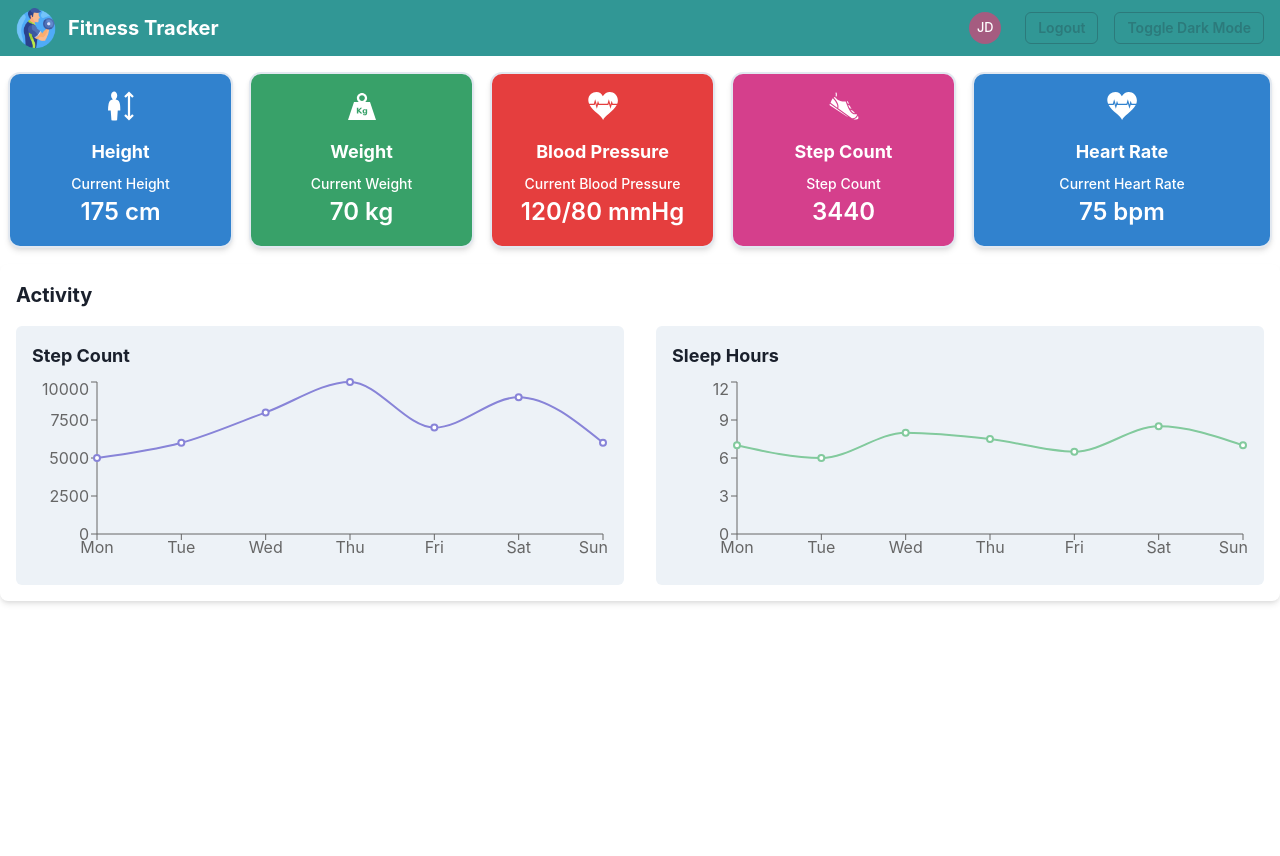
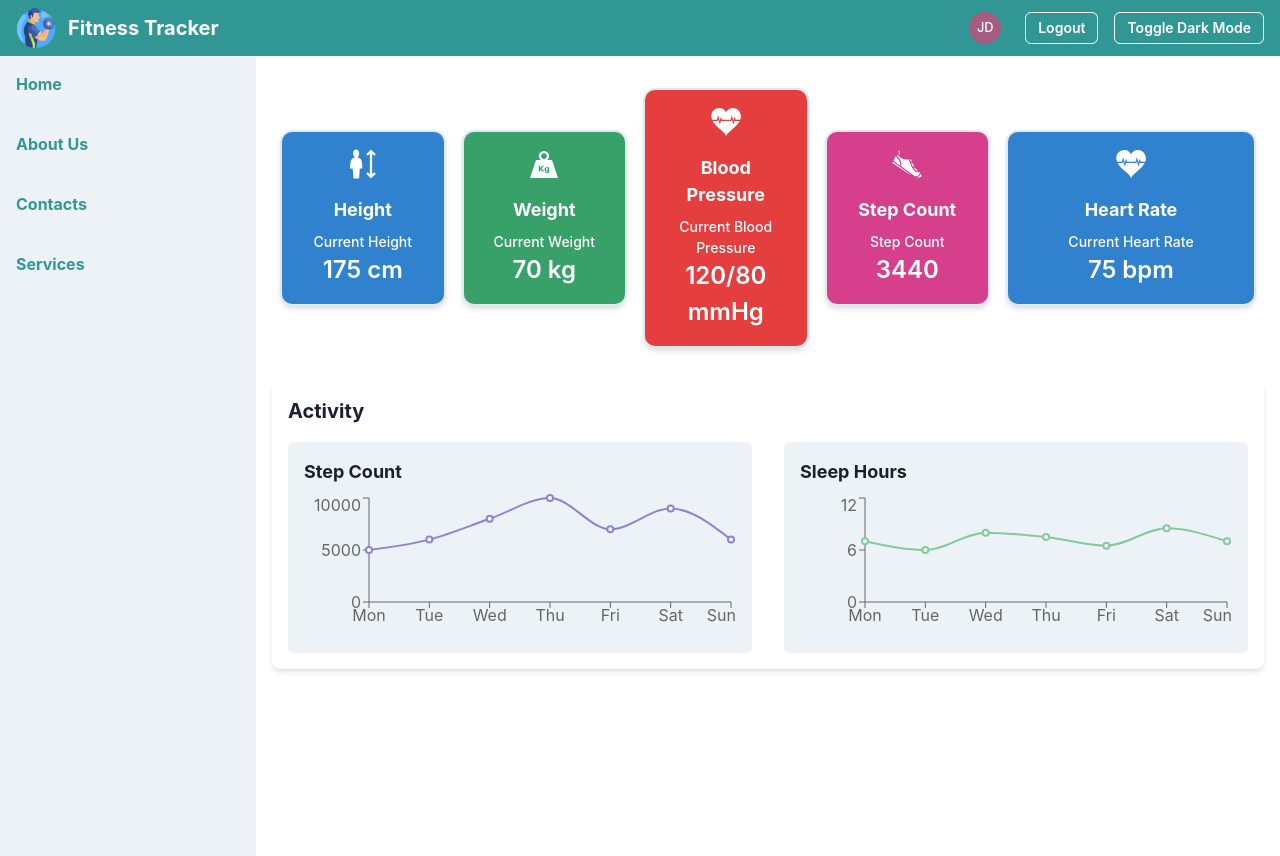
Before and after one commit to Sandeep228/Fitness-Tracker-, a React (Create React App) app: page /dashboard in a window 1280 px wide. Before the commit the page ends 800 px from the top, so only its background shows below. Built offline with nearby package versions, Linux system fonts and the light colour scheme; no server answers.

Commit message:
added minor UI changes

```diff
--- a/src/components/ActivityCard.js
+++ b/src/components/ActivityCard.js
@@ -37,8 +37,9 @@ const ActivityCard = () => {
       bg="white"
       borderRadius="lg"
       boxShadow="md"
-      maxW="1500px"
       mx="auto"
+      h="100%"
+      w="100%"
     >
       <Text fontSize="xl" fontWeight="bold" mb={4}>
         Activity
--- a/src/components/Dashboard.js
+++ b/src/components/Dashboard.js
@@ -8,6 +8,8 @@ import {
   Avatar,
   Text,
   useColorMode,
+  Stack,
+  Link,
 } from "@chakra-ui/react";
 import Logo from "../fitness.png";
 import { useNavigate } from "react-router-dom";
@@ -39,6 +41,7 @@ const Dashboard = () => {
 
   return (
     <>
+      <Box>
         <Box
           bg={colorMode === "light" ? "teal.500" : "pink.800"}
           px={4}
@@ -47,7 +50,12 @@ const Dashboard = () => {
         >
           <Flex align="center" justify="space-between">
             <Flex align="center">
-            <Image src={Logo} alt="Fitness Tracker Logo" width="40px" mr={3} />
+              <Image
+                src={Logo}
+                alt="Fitness Tracker Logo"
+                width="40px"
+                mr={3}
+              />
               <Text fontSize="xl" fontWeight="bold">
                 Fitness Tracker
               </Text>
@@ -61,7 +69,7 @@ const Dashboard = () => {
               />
               <Text fontWeight="bold">{fitnessData?.userName}</Text>
               <Button
-              colorScheme="teal"
+                colorScheme={colorMode === "light" ? "white" : "blue"}
                 variant="outline"
                 size="sm"
                 ml={4}
@@ -70,7 +78,7 @@ const Dashboard = () => {
                 Logout
               </Button>
               <Button
-              colorScheme="teal"
+                colorScheme={colorMode === "light" ? "white" : "blue"}
                 variant="outline"
                 size="sm"
                 ml={4}
@@ -81,8 +89,68 @@ const Dashboard = () => {
             </Flex>
           </Flex>
         </Box>
+        <Flex>
+          <Box
+            w="20%"
+            h="100vh"
+            p={4}
+            bg={colorMode === "light" ? "gray.100" : "gray.700"}
+          >
+            <Stack spacing={7}>
+              <Link
+                href="#"
+                color={colorMode === "light" ? "teal.500" : "white"}
+                fontWeight="bold"
+                _hover={{ textDecoration: "none" }}
+                _focus={{ outline: "none" }}
+                as="a"
+                _notLast={{ mb: 2 }}
+              >
+                Home
+              </Link>
+              <Link
+                href="#"
+                color={colorMode === "light" ? "teal.500" : "white"}
+                fontWeight="bold"
+                _hover={{ textDecoration: "none" }}
+                _focus={{ outline: "none" }}
+                as="a"
+                _notLast={{ mb: 2 }}
+              >
+                About Us
+              </Link>
+              <Link
+                href="#"
+                color={colorMode === "light" ? "teal.500" : "white"}
+                fontWeight="bold"
+                _hover={{ textDecoration: "none" }}
+                _focus={{ outline: "none" }}
+                as="a"
+                _notLast={{ mb: 2 }}
+              >
+                Contacts
+              </Link>
+              <Link
+                href="#"
+                color={colorMode === "light" ? "teal.500" : "white"}
+                fontWeight="bold"
+                _hover={{ textDecoration: "none" }}
+                _focus={{ outline: "none" }}
+                as="a"
+                _notLast={{ mb: 2 }}
+              >
+                Services
+              </Link>
+            </Stack>
+          </Box>
+          <Flex direction="column" w="80%" p={4}>
+            <Stack spacing={4}>
               <HealthStatsCard />
               <ActivityCard />
+            </Stack>
+          </Flex>
+        </Flex>
+      </Box>
     </>
   );
 };
--- a/src/components/HealthStatsCard.js
+++ b/src/components/HealthStatsCard.js
@@ -37,7 +37,7 @@ const HealthStatsCard = () => {
         initial="initial"
         animate="animate"
         transition={{ duration: 0.3 }}
-        width="300px"
+        width="250px"
         p={4}
         shadow="md"
         borderWidth="2px"
@@ -65,7 +65,7 @@ const HealthStatsCard = () => {
         initial="initial"
         animate="animate"
         transition={{ duration: 0.3 }}
-        width="300px"
+        width="250px"
         p={4}
         shadow="md"
         borderWidth="2px"
@@ -93,7 +93,7 @@ const HealthStatsCard = () => {
         initial="initial"
         animate="animate"
         transition={{ duration: 0.3 }}
-        width="300px"
+        width="250px"
         p={4}
         shadow="md"
         borderWidth="2px"
@@ -120,7 +120,7 @@ const HealthStatsCard = () => {
         initial="initial"
         animate="animate"
         transition={{ duration: 0.3 }}
-        width="300px"
+        width="250px"
         p={4}
         shadow="md"
         borderWidth="2px"
@@ -148,7 +148,7 @@ const HealthStatsCard = () => {
           initial="initial"
           animate="animate"
           transition={{ duration: 0.3 }}
-          width="300px"
+          width="250px"
           p={4}
           shadow="md"
           borderWidth="2px"
```
Lines whose indentation alone changed are shown as unchanged.
